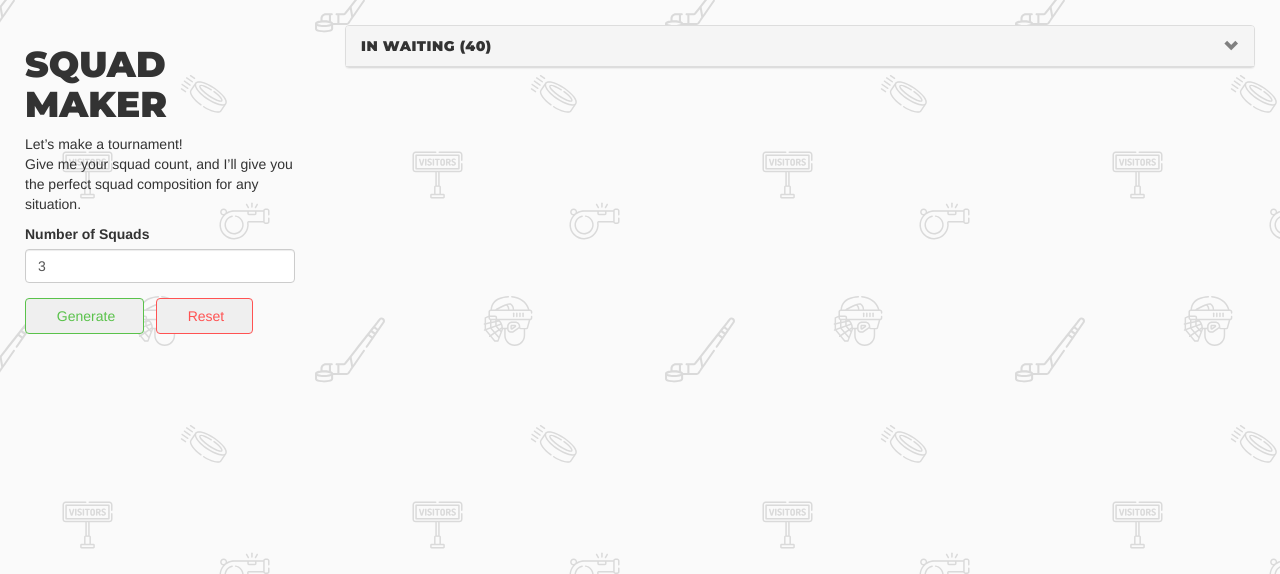
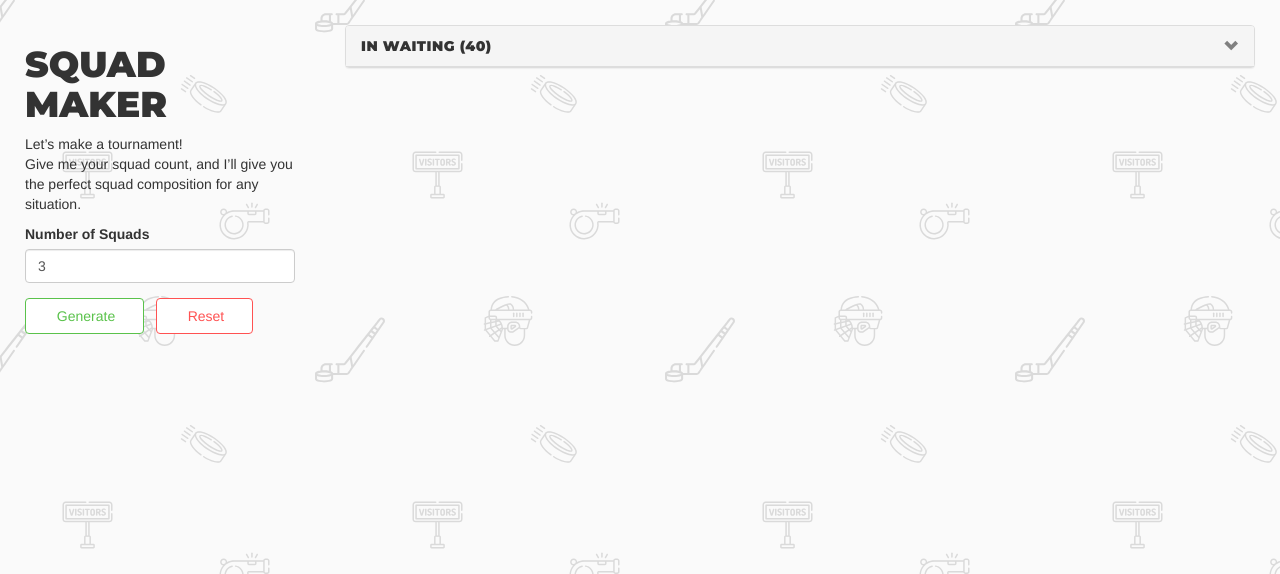
Before and after one commit to anson-li/squad-maker, a PHP site: page / in a window 1280 px wide. Shown: the top 574 px of the page. Run offline with PHP 8.4, Linux system fonts and the light colour scheme.

Commit message:
Fixed minor button bug and added an assumption

```diff
--- a/app/web/main.css
+++ b/app/web/main.css
@@ -22,6 +22,7 @@ h1 {
  * as well as a transitional effect from hover.
  */
 .btn {
+  background-color: #fff;
   padding: 0.5em 2em 0.5em 2.2em;
   -webkit-transition: color ease 0.3s;
   -moz-transition: all ease 0.3s;
```
Also changed, not shown: NOTES.md (+1 -0 lines).
